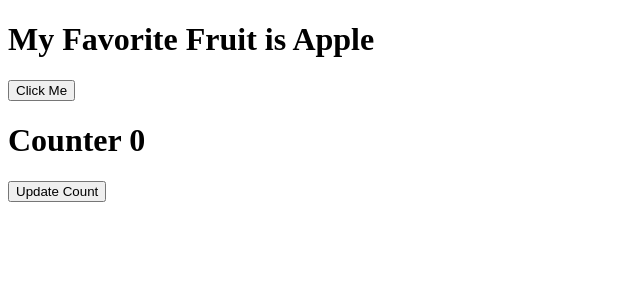
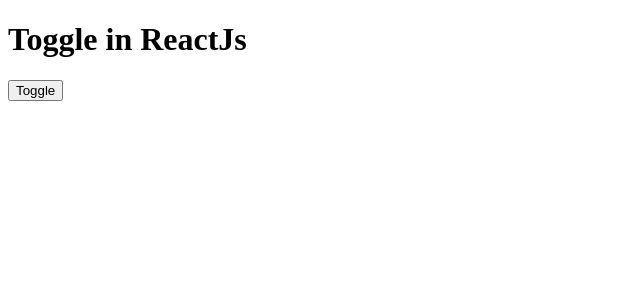
Before and after one commit to saeedali780/LEARNING-CODE-MODE, a React (Vite) app in the folder Learn-ReactJS/: page / in a window 1280 px wide. Shown: the top 300 px of the page, without its empty margins (0-640 px from the left). Built offline with nearby package versions, Linux system fonts and the light colour scheme.

Commit message:
Refactor App component to remove fruit handling and implement toggle functionality

```diff
--- a/Learn-ReactJS/src/App.jsx
+++ b/Learn-ReactJS/src/App.jsx
@@ -1,20 +1,16 @@
-import Hello from './components/Hello'
-import {useState} from 'react';
+import {useState} from 'react'
+
 const App = () => {
+  let [display, setDisplay] = useState(false);
+  return (
+    <>
+    <h1>Toggle in ReactJs</h1>
+    <button onClick={() => setDisplay(!display)}>Toggle</button>
+    {
+      display ?  <h1>Saeed Ali</h1> :null
+    }
 
-  let [fruit, setFruit] = useState("Apple");
-  let [count, setCount] = useState(0);
-  const handleClick = (e) => {
-    e.preventDefault();
-    setFruit("Banana");
-    setCount(count++);
-  }
-  return (
-    <div>
-      <h1>My Favorite Fruit is {fruit}</h1>
-      <button onClick={handleClick}>Click Me</button>
-      <Hello />
-    </div>
+    </>
   )
 }
 
```
